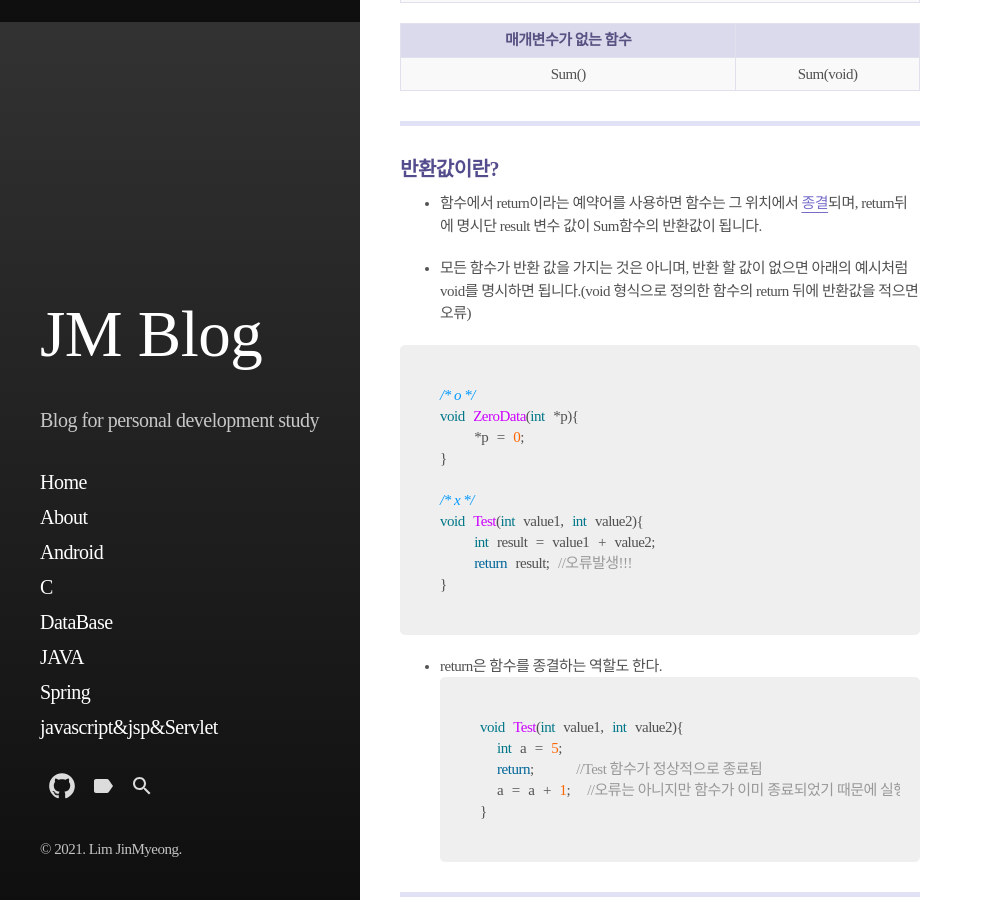
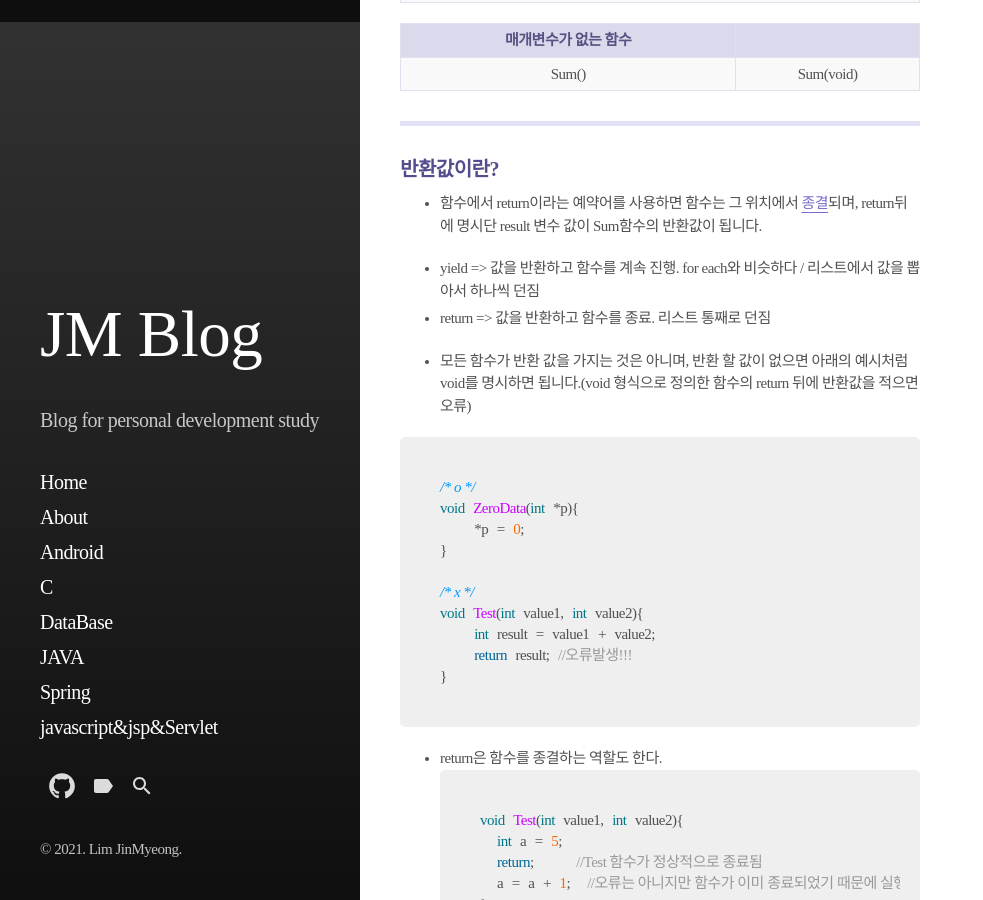
Before and after one commit to jm456789/jm456789.github.io, a Jekyll site: the page built from _posts/2021-06-18-all_c.md, in a window 1280 px wide and 900 px high, scrolled down 5378 px. Shown: the whole window, without its empty margins (0-983 px from the left). Built offline with Jekyll 4.4.1, drawn with Linux system fonts in a browser that asks for light colours; some web fonts are replaced.

Commit message:
Update 2021-06-18-all_c.md

````diff
--- a/_posts/2021-06-18-all_c.md
+++ b/_posts/2021-06-18-all_c.md
@@ -199,6 +199,9 @@ void main(){
 ##### 반환값이란?
 * 함수에서 return이라는 예약어를 사용하면 함수는 그 위치에서 <u>종결</u>되며, return뒤에 명시단 result 변수 값이 Sum함수의 반환값이 됩니다.
 
+* yield => 값을 반환하고 함수를 계속 진행. for each와 비슷하다 / 리스트에서 값을 뽑아서 하나씩 던짐
+* return => 값을 반환하고 함수를 종료. 리스트 통째로 던짐
+
 * 모든 함수가 반환 값을 가지는 것은 아니며, 반환 할 값이 없으면 아래의 예시처럼 void를 명시하면 됩니다.(void 형식으로 정의한 함수의 return 뒤에 반환값을 적으면 오류)
 
 ```c++
````
